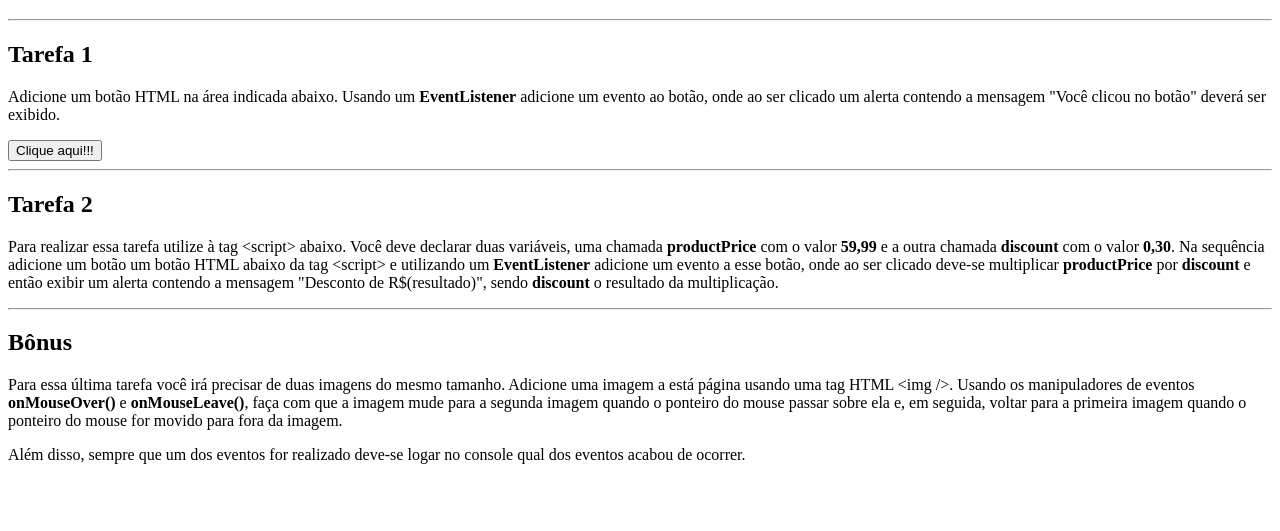
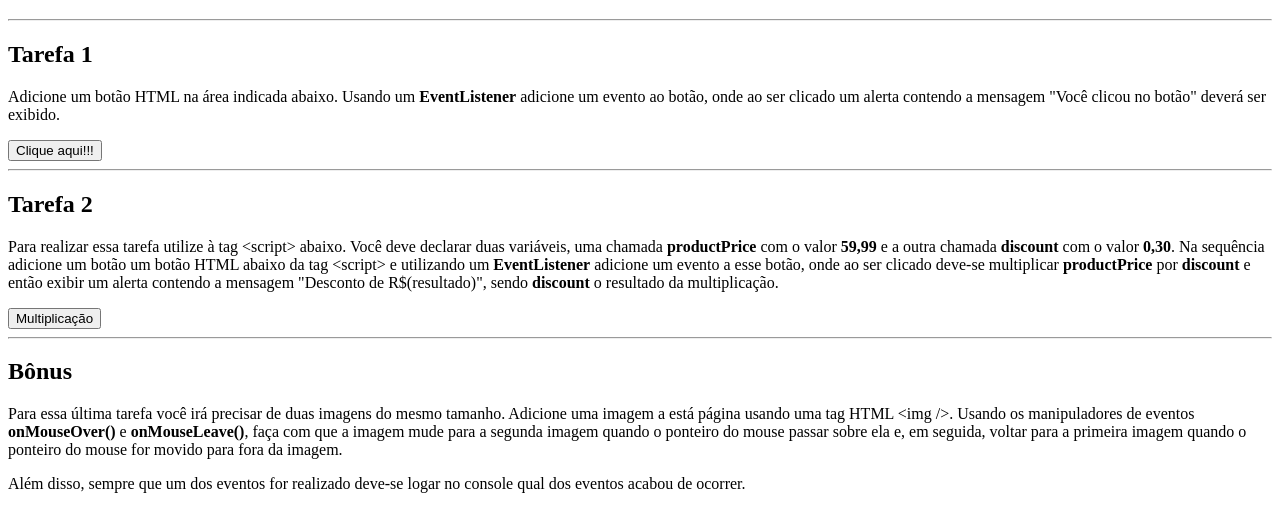
Before and after one commit to adrianoforcellini/exercises, a plain HTML site: page html.html in a window 1280 px wide. Shown: the part 61-592 px from the top of the page. Drawn offline with Linux system fonts and the light colour scheme.

Commit message:
Ex2 - Button Alert

```diff
--- a/html.html
+++ b/html.html
@@ -40,9 +40,22 @@
             <strong>discount</strong> o resultado da multiplicação.
         </p>
         <script language="javascript" type="text/javascript">
-            //JavaScript para a tarefa 2
-            //JavaScript para a tarefa 2
-            //JavaScript para a tarefa 2
+            let productPrice = 59.99;
+            let discount = 0.3;
+            let button = document.createElement('button');
+            button.setAttribute('class', 'button2')
+            button.appendChild(document.createTextNode('Multiplicação'));
+            document.body.appendChild(button);
+            //como criar um botão dinâmicamente por DevMedia: https://www.devmedia.com.br/forum/criar-botao-dinamicamente-no-javascript/554111
+
+            function multiplicar() {
+                let desconto = productPrice * discount;
+                alert("você recebeu um desconto de R$" + desconto + "!")
+            };
+            const clicou2 = document.querySelector(".button2");
+
+
+            clicou2.addEventListener("click", multiplicar);
         </script>
         <hr />
         <h2>Bônus</h2>
```
